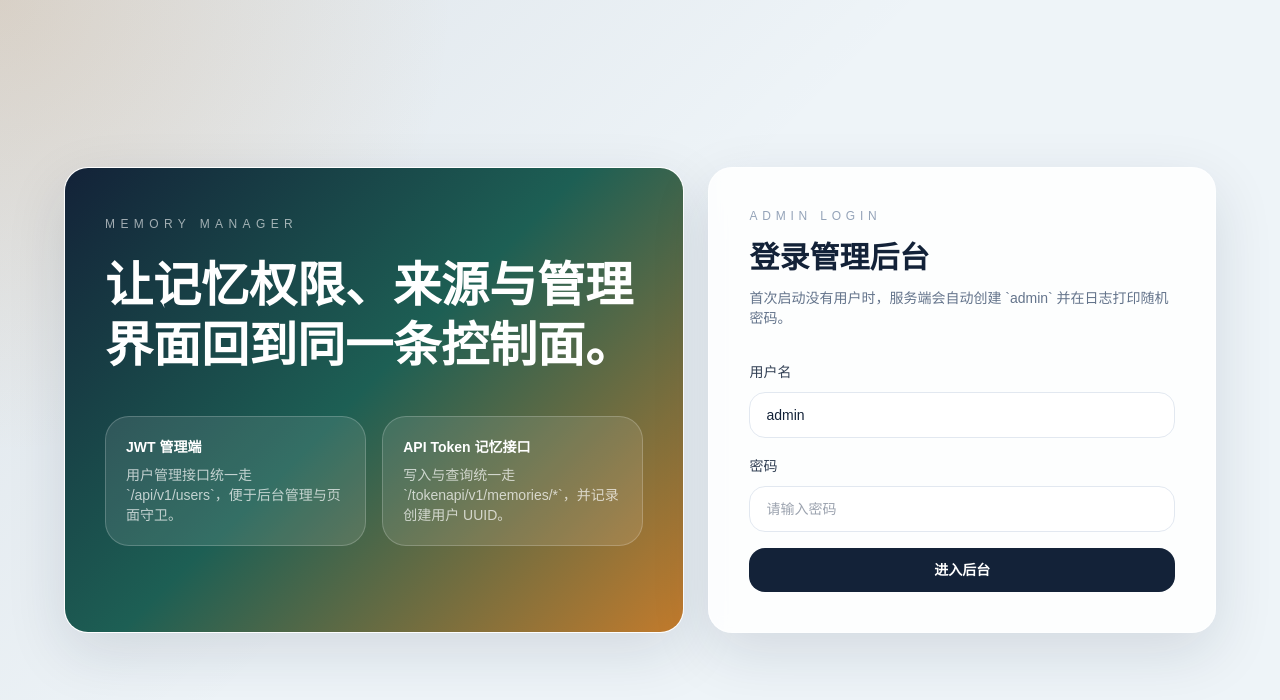
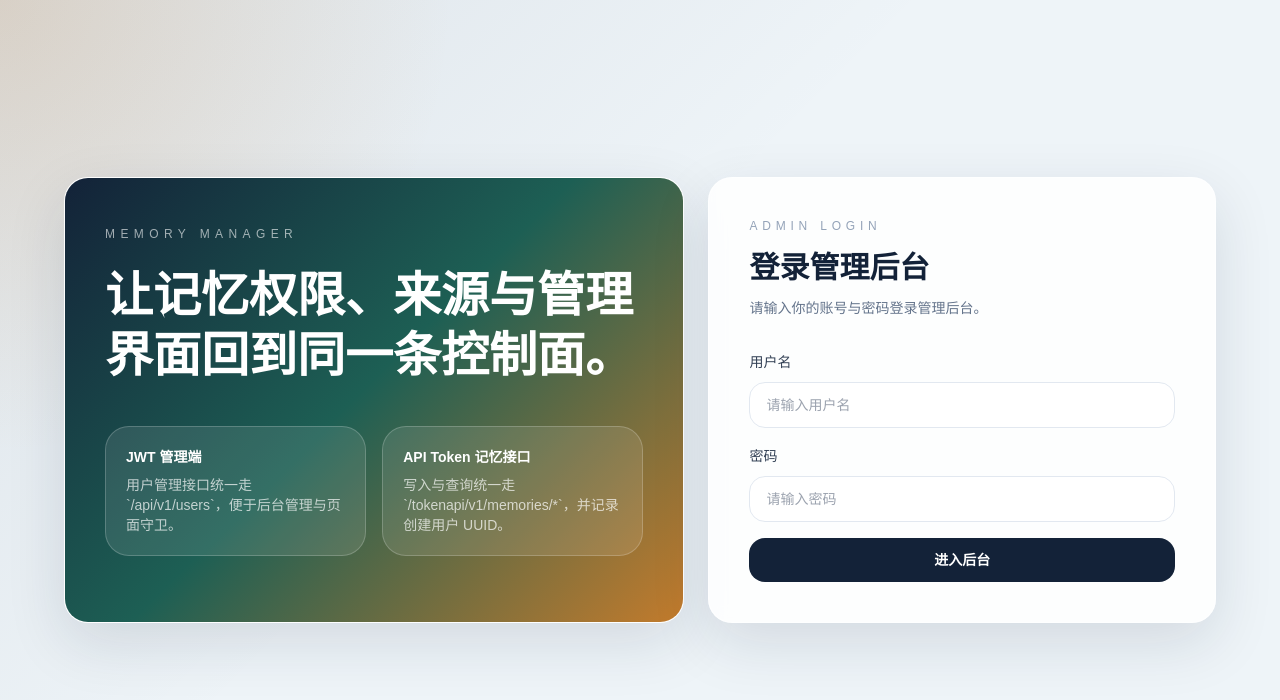
Before and after one commit to nzlov/hive, a Vue app in the folder web/: page /login in a window 1280 px wide. Shown: the top 700 px of the page. Built offline with nearby package versions, Linux system fonts and the light colour scheme.

Commit message:
fix: loginview

```diff
--- a/web/src/views/LoginView.vue
+++ b/web/src/views/LoginView.vue
@@ -20,11 +20,11 @@
       <section class="panel p-6 sm:p-8 lg:p-10">
         <p class="text-xs uppercase tracking-[0.4em] text-slate-400">Admin Login</p>
         <h2 class="mt-4 text-3xl font-semibold text-ink">登录管理后台</h2>
-        <p class="mt-3 text-sm text-slate-500">首次启动没有用户时，服务端会自动创建 `admin` 并在日志打印随机密码。</p>
+        <p class="mt-3 text-sm text-slate-500">请输入你的账号与密码登录管理后台。</p>
         <form class="mt-8 space-y-4" @submit.prevent="handleSubmit">
           <label class="block space-y-2">
             <span class="text-sm font-medium text-slate-700">用户名</span>
-            <input v-model="form.username" class="field" autocomplete="username" placeholder="admin" />
+            <input v-model="form.username" class="field" autocomplete="username" placeholder="请输入用户名" />
           </label>
           <label class="block space-y-2">
             <span class="text-sm font-medium text-slate-700">密码</span>
@@ -49,7 +49,7 @@ const router = useRouter()
 const loading = ref(false)
 const errorMessage = ref('')
 const form = reactive({
-  username: 'admin',
+  username: '',
   password: '',
 })
 
```
